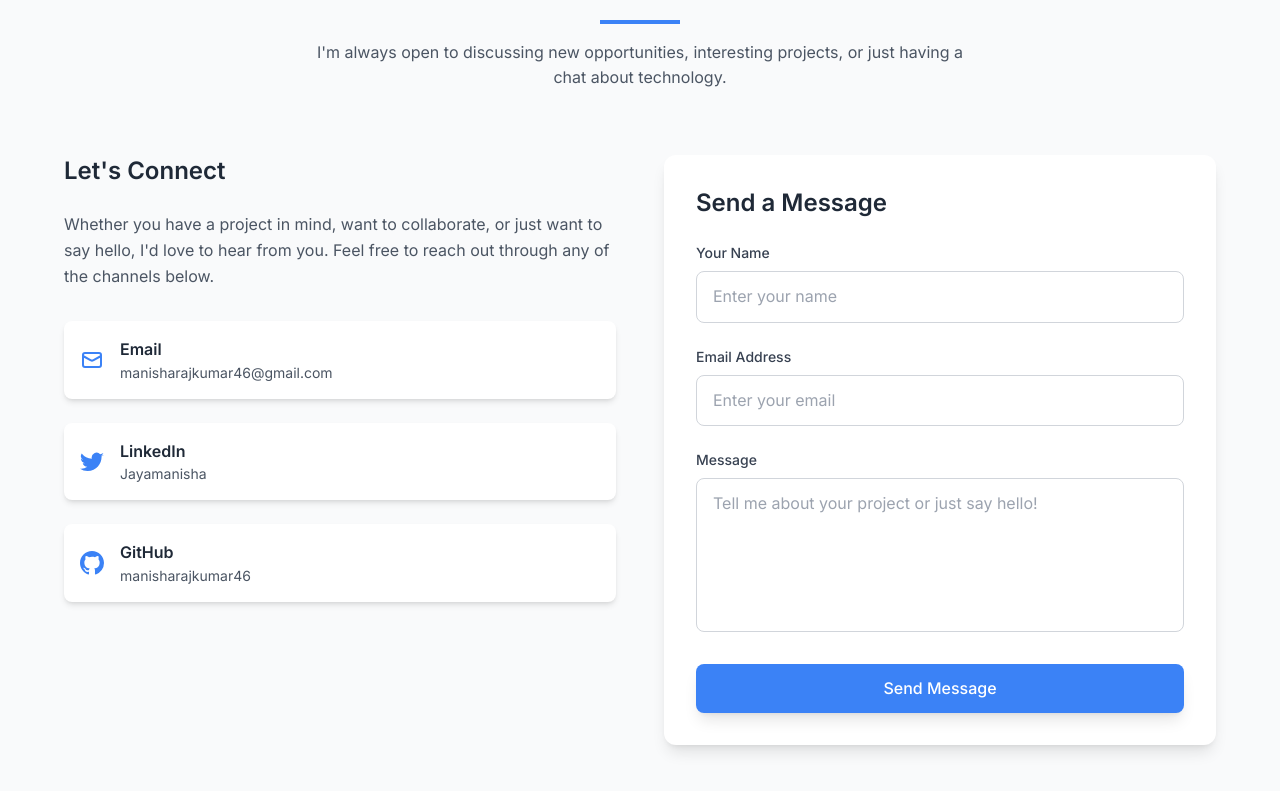
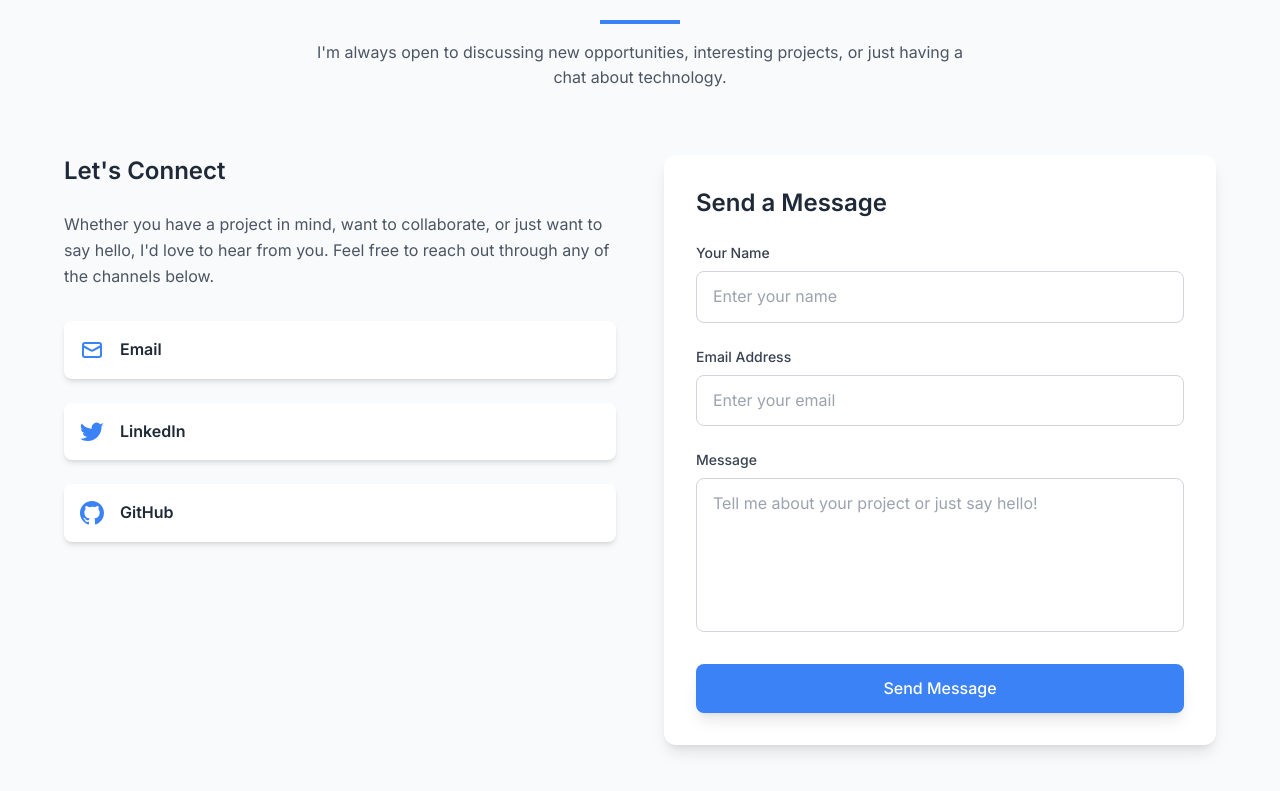
Before and after one commit to Padmakumar18/Manisha-Portfolio, a React (Create React App) app: page / in a window 1280 px wide. Shown: the part 3873-4664 px from the top of the page. Built offline with nearby package versions, Linux system fonts and the light colour scheme.

Commit message:
Code updated

```diff
--- a/src/components/Contact.js
+++ b/src/components/Contact.js
@@ -115,7 +115,6 @@ const Contact = () => {
                     <h4 className="font-semibold text-gray-800">
                       {info.label}
                     </h4>
-                    <p className="text-gray-600 text-sm">{info.value}</p>
                   </div>
                 </a>
               ))}
```
